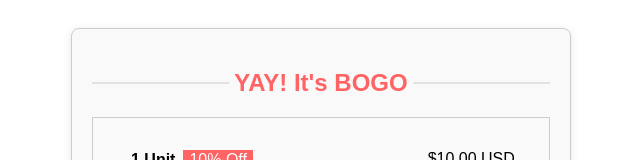
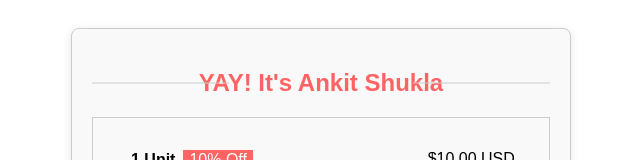
Before and after one commit to Ankitnext/Cart, a plain HTML site: page index.html in a window 1280 px wide. Shown: the top 160 px of the page, without its empty margins (319-959 px from the left). Drawn offline with Linux system fonts and the light colour scheme.

Commit message:
Ankit | Changed index name

```diff
--- a/index.html
+++ b/index.html
@@ -19,7 +19,7 @@
 
                     <div>
                         <div id="c1">
-                            <h2 class="card-title"><span id="ln"></span>YAY! It's BOGO <span></span> </h2>
+                            <h2 class="card-title"><span id="ln"></span>YAY! It's Ankit Shukla <span></span> </h2>
                         </div>
                         <form action="">
                             <div class="unit">
```
